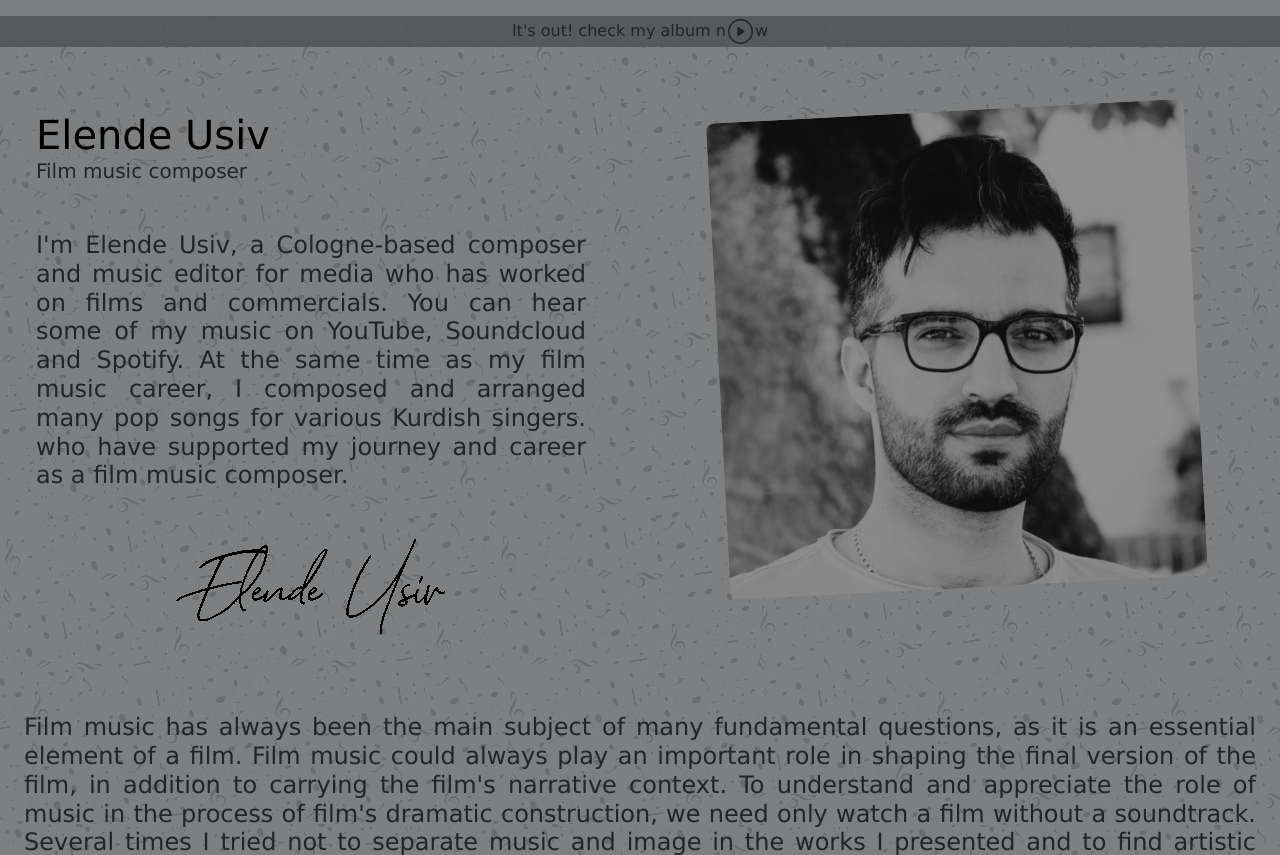
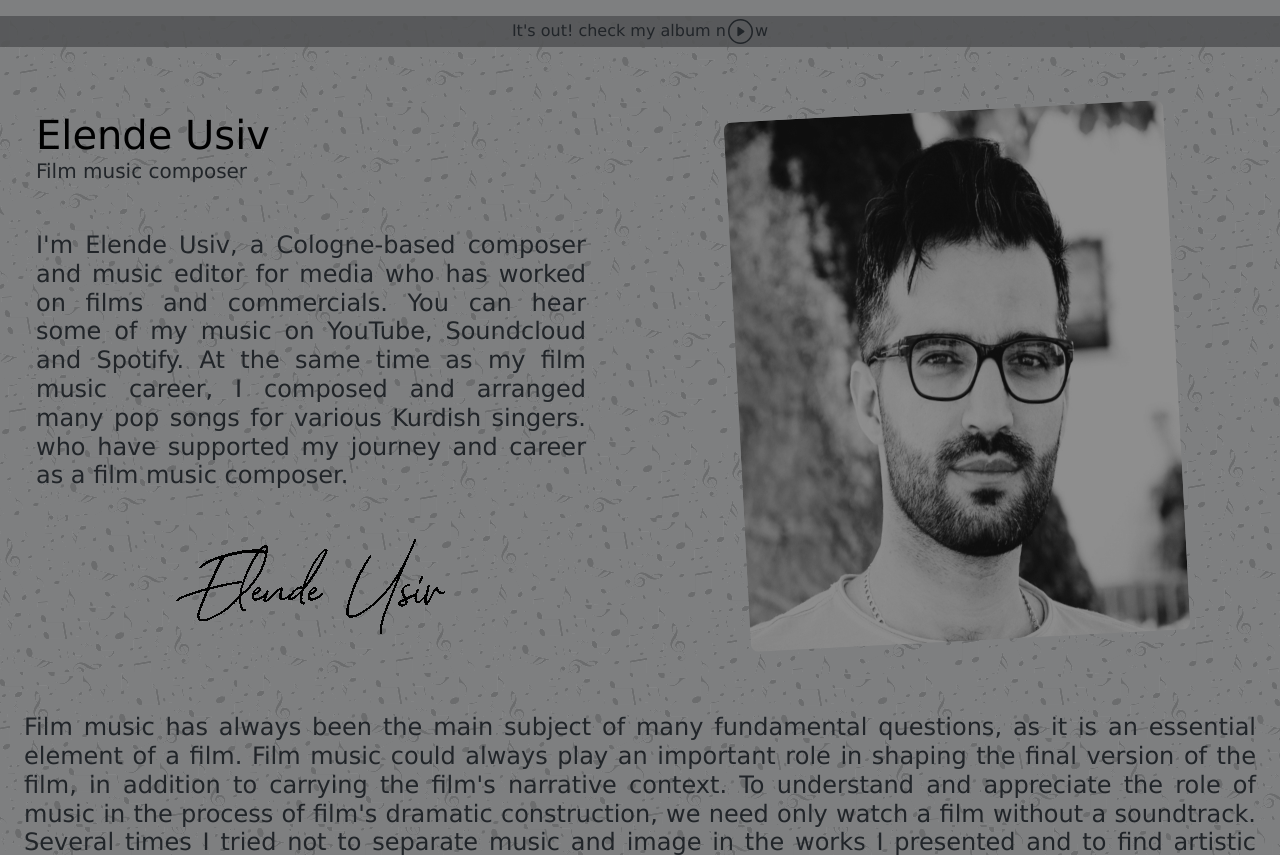
Before and after one commit to Mo-Inalo/elende-usiv.de, a PHP site: page / in a window 1280 px wide. Shown: the part 126-981 px from the top of the page. Run offline with PHP 8.4, Linux system fonts and the light colour scheme; some libraries are stand-ins or nearby versions.

Commit message:
helligkeit und bild geändert

```diff
--- a/index.php
+++ b/index.php
@@ -62,27 +62,8 @@ include "templates/nav.php"
 
             <div class="col-md-6 p-5" style=" display: flex; justify-content: center;">
 
-
-                    <div class="row">
-
-                    </div>
-                    <div class="row">
-                        <center>
-                            <img class="rounded-3 img-fluid" src="images/perso.jpg" alt="Elende Usiv"
-                                 style="filter: brightness(60%);max-width: 80%;  transform: rotate(-3deg); top: 50%;left: 50%">
-
-                        </center>
-
-                    </div>
-                    <div class="row">
-
-                    </div>
-
-
-
-
-
-
+               <img class="rounded-3 img-fluid" src="images/perso.jpg" alt="Elende Usiv"
+                 style="filter: brightness(60%);max-width: 80%; transform: rotate(-3deg); ">
 
             </div>
 
```
